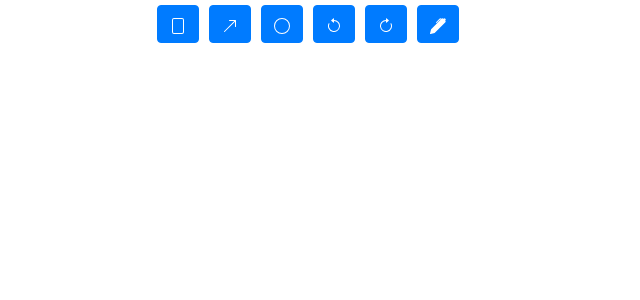
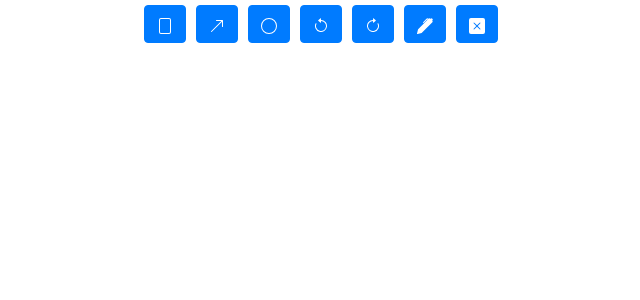
Before and after one commit to jda10/react-drawing-app, a React (Create React App) app: page / in a window 1280 px wide. Shown: the top 300 px of the page, without its empty margins (90-730 px from the left). Built offline with nearby package versions, Linux system fonts and the light colour scheme.

Commit message:
Added clear canvas functionality

```diff
--- a/src/App.js
+++ b/src/App.js
@@ -22,16 +22,19 @@ function App() {
   const [drawing, setDrawing] = useState(false);
   const [elementType, setElementType] = useState("line");
   const [discardedElements] = useState([]);
+  var geometric = true;
   useLayoutEffect(() => {
     redraw();
   })
 
   const handleMouseDown = (event) => {
-    setDrawing(true);
+    if(geometric){
+      setDrawing(true);
     const {clientX, clientY} = event;
 
     const element = createElement(clientX, clientY,clientX, clientY, elementType);
     setElements(prevState => [...prevState, element]);
+    }
   };
   const redraw = () => {
     const canvas = document.getElementById('canvas');
@@ -63,6 +66,7 @@ function App() {
     setDrawing(false);
   };
 
+
   const undo = () => {
     //Don't pop from array if there are no more elements to pop
     if(elements.length > 0){
@@ -78,6 +82,12 @@ function App() {
       setElements(elements);
       redraw();
     }
+  }
+
+  const clear = () => {
+    elements.splice(0,elements.length)
+    setElements(elements);
+    redraw();
   }
   return (
     <div>
@@ -112,9 +122,14 @@ function App() {
       <path d="M8 4.466V.534a.25.25 0 0 1 .41-.192l2.36 1.966c.12.1.12.284 0 .384L8.41 4.658A.25.25 0 0 1 8 4.466z"/>
     </svg>
     </Button>
-    <Button style={{margin: "5px"}} data-toggle="tooltip" title="Pen">
+    <Button style={{margin: "5px"}} data-toggle="tooltip" title="Pen" onClick={()=>alert("Currently in progress")}>
     <svg xmlns="http://www.w3.org/2000/svg" width="16" height="16" fill="currentColor" class="bi bi-pen-fill" viewBox="0 0 16 16">
       <path d="M13.498.795l.149-.149a1.207 1.207 0 1 1 1.707 1.708l-.149.148a1.5 1.5 0 0 1-.059 2.059L4.854 14.854a.5.5 0 0 1-.233.131l-4 1a.5.5 0 0 1-.606-.606l1-4a.5.5 0 0 1 .131-.232l9.642-9.642a.5.5 0 0 0-.642.056L6.854 4.854a.5.5 0 1 1-.708-.708L9.44.854A1.5 1.5 0 0 1 11.5.796a1.5 1.5 0 0 1 1.998-.001z"/>
+    </svg>
+    </Button>
+    <Button style={{margin: "5px"}} data-toggle="tooltip" title="Clear" onClick={()=>{clear()}}>
+    <svg xmlns="http://www.w3.org/2000/svg" width="16" height="16" fill="currentColor" class="bi bi-x-square-fill" viewBox="0 0 16 16">
+      <path d="M2 0a2 2 0 0 0-2 2v12a2 2 0 0 0 2 2h12a2 2 0 0 0 2-2V2a2 2 0 0 0-2-2H2zm3.354 4.646L8 7.293l2.646-2.647a.5.5 0 0 1 .708.708L8.707 8l2.647 2.646a.5.5 0 0 1-.708.708L8 8.707l-2.646 2.647a.5.5 0 0 1-.708-.708L7.293 8 4.646 5.354a.5.5 0 1 1 .708-.708z"/>
     </svg>
     </Button>
     </div>
```
